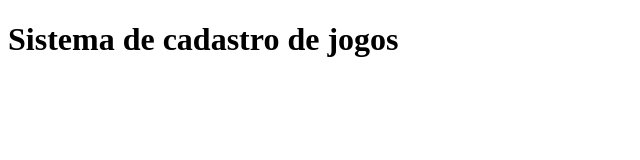
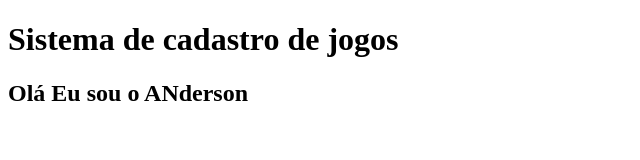
Before and after one commit to AndeersonDEV/sistema-de-cadastro, a plain HTML site: page index.html in a window 1280 px wide. Shown: the whole page, without its empty margins (0-640 px from the left). Drawn offline with Linux system fonts and the light colour scheme.

Commit message:
Inserindo H2

```diff
--- a/index.html
+++ b/index.html
@@ -8,5 +8,6 @@
 <body>
     <h1>Sistema de cadastro de jogos</h1>
     <script src="app.js"></script>
+    <h2>Olá Eu sou o ANderson</h2>
 </body>
 </html>
```
